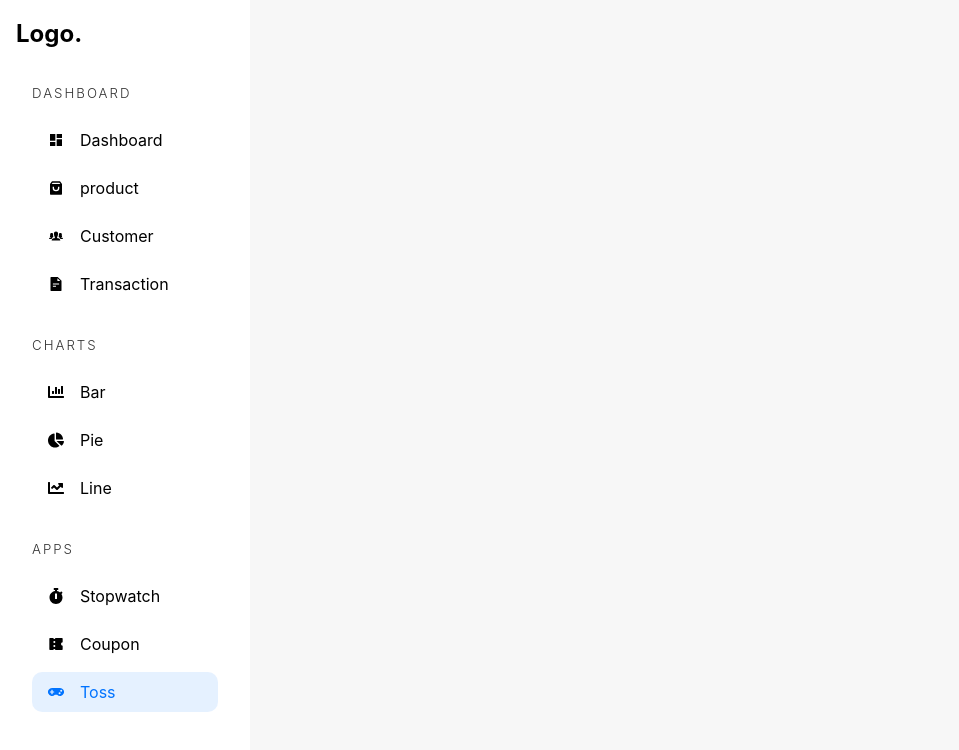
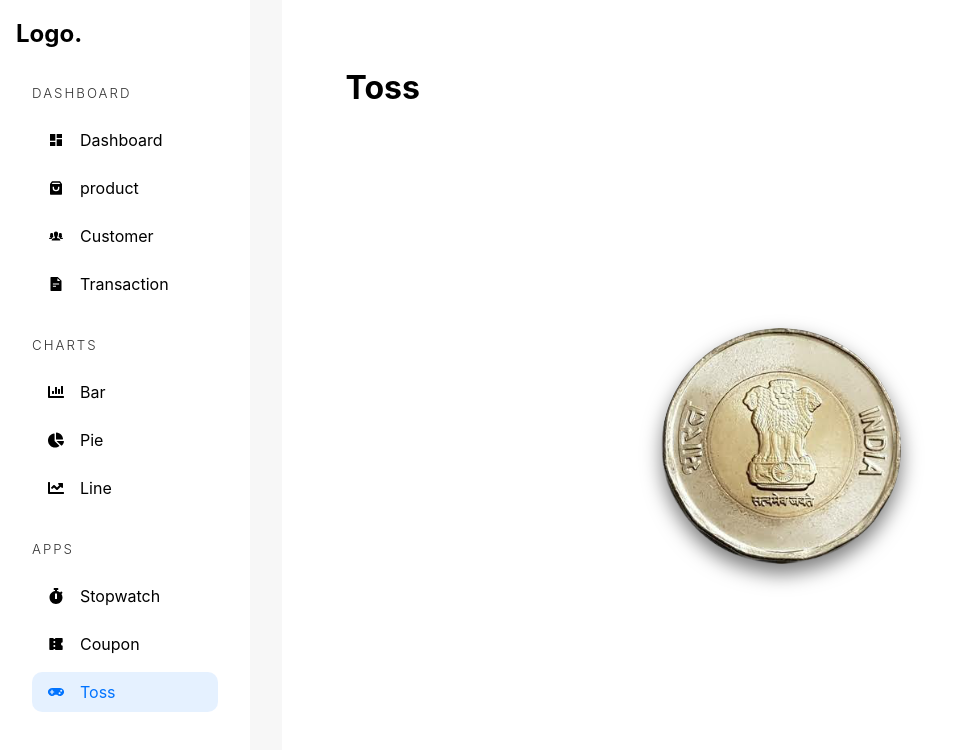
Before and after one commit to sinha-niranjan/admin-dashboard-typescript, a React (Vite) app: page /admin/app/toss in a window 1280 px wide. Shown: the top 750 px of the page, without its empty margins (0-959 px from the left). Built offline with nearby package versions, Linux system fonts and the light colour scheme.

Commit message:
Changes to be committed: 	new file:   src/assets/images/heads.png 	new file:   src/assets/images/tails.png 	modified:   src/pages/apps/Toss.tsx 	modified:   src/styles/_dashboardapp.scss

```diff
--- a/src/pages/apps/Toss.tsx
+++ b/src/pages/apps/Toss.tsx
@@ -1,12 +1,33 @@
-import React from 'react'
-import AdminSidebar from '../../components/AdminSidebar'
+import { useState } from "react";
+import AdminSidebar from "../../components/AdminSidebar";
 
 const Toss = () => {
+  const [angle, setAngle] = useState<number>(0);
+
+  const flipCoin = () => {
+    if (Math.random() > 0.5) setAngle((prev) => prev + 180);
+    else setAngle((prev) => prev + 360);
+  };
   return (
     <div className="adminContainer">
-    <AdminSidebar />
-  </div>
-  )
-}
+      <AdminSidebar />
+      <main className="dashboard-app-container">
+        <h1>Toss</h1>
+        <section>
+          <article
+            className="tosscoin"
+            onClick={flipCoin}
+            style={{
+              transform: `rotateY(${angle}deg)`,
+            }}
+          >
+            <div></div>
+            <div></div>
+          </article>
+        </section>
+      </main>
+    </div>
+  );
+};
 
-export default Toss
+export default Toss;
--- a/src/styles/_dashboardapp.scss
+++ b/src/styles/_dashboardapp.scss
@@ -30,5 +30,32 @@
         }
       }
     }
+
+    .tosscoin {
+      margin: 2rem;
+      @include square(15rem);
+      position: relative;
+      cursor: pointer;
+      transform-style: preserve-3d;
+      transition: all 0.5s;
+      > div {
+        border-radius: 50%;
+        @include square(100%);
+        position: absolute;
+        display: grid;
+        place-items: center;
+        background-repeat: no-repeat;
+        background-size: contain;
+        backface-visibility: hidden;
+        filter: drop-shadow(0px 10px 10px rgba(0, 0, 0, 0.521));
+        &:first-of-type {
+          background-image: url("../assets/images/heads.png");
+        }
+        &:last-of-type {
+          background-image: url("../assets/images/tails.png");
+          transform: rotateY(-180deg);
+        }
+      }
+    }
   }
 }
```
Also changed, not shown: src/assets/images/heads.png (added), src/assets/images/tails.png (added).
